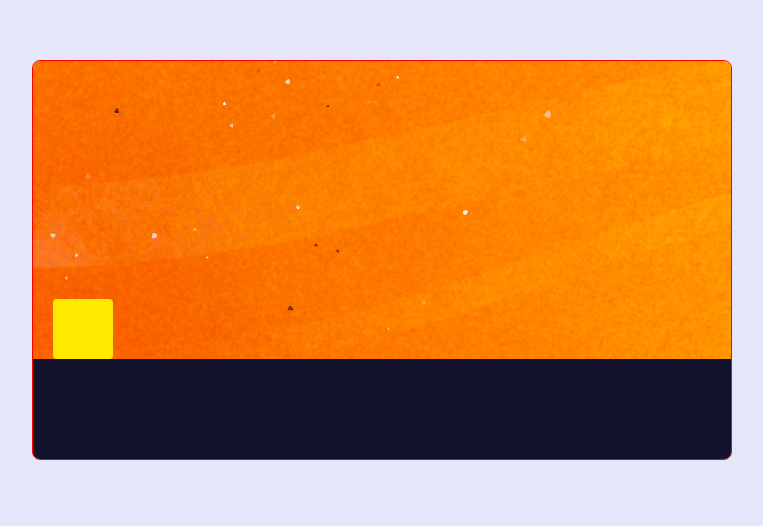
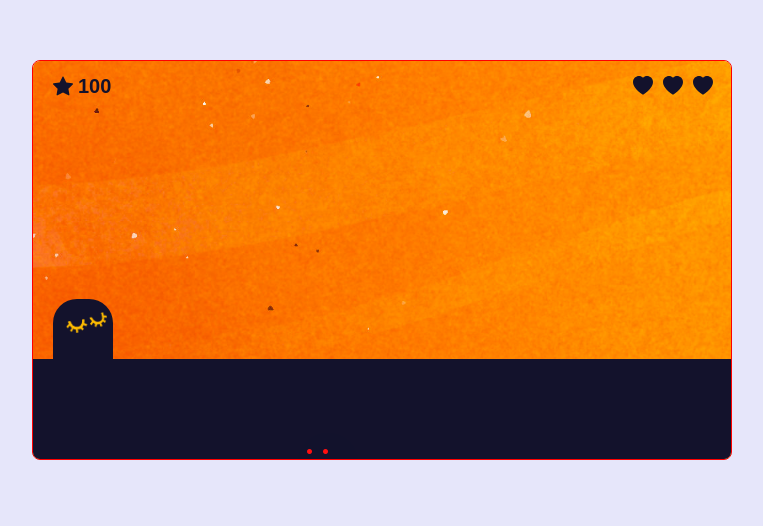
Before and after one commit to laurasinclair/golden-grove-adventure, a website with bundled scripts: page index.html in a window 1280 px wide. Shown: the part 140-666 px from the top of the page, without its empty margins (258-1021 px from the left). Built offline with nearby package versions, Linux system fonts and the light colour scheme.

Commit message:
many new things.

```diff
--- a/index.html
+++ b/index.html
@@ -13,6 +13,17 @@
 					You made it to the end!<br> Yay!
 				</div>
 				<div id="game-screen">
+					<div class="game-stats">
+						<div class="game-score">
+							<img src="./images/star-fill.svg" class="game-score-thing" alt="Score">
+						</div>
+						<div class="game-lives">
+							<img src="./images/heart.svg" class="game-lives-thing" alt="Lives">
+							<img src="./images/heart.svg" class="game-lives-thing" alt="Lives">
+							<img src="./images/heart.svg" class="game-lives-thing" alt="Lives">
+						</div>
+					</div>
+					<div class="game-background"></div>
 				</div>
 			</div>
 		</div>
--- a/src/js/_enemy.js
+++ b/src/js/_enemy.js
@@ -1,15 +1,47 @@
 export default class Enemy {
-	constructor(x, y, width, height, context, start, end) {
-		this.width = width
-		this.height = height
-		this.speedX = 0
-		this.x = x
-		this.y = y
-		this.context = context
-		this.counter = 0
-		this.setVelocity(1.5)
-		this.cameraMov = 0
-		this.start = start
-		this.end = end
-	}
-}
+    constructor(gameScreen) {
+		this.gameScreen = gameScreen;
+		this.left = Math.floor(Math.random() * 300 + 70);
+		this.top = 0;
+		this.width = 60;
+		this.height = 60;
+		this.bg = document.querySelector('.game-background')
+		this.character = document.createElement('div')
+
+		this.character.classList.add('game-enemy')
+
+		this.character.style.position = "absolute";
+		this.character.style.width = `${this.width}px`;
+		this.character.style.height = `${this.height}px`;
+		this.character.style.left = `${this.left}px`;
+		this.character.style.top = `${this.top}px`;
+
+		this.gameScreen.appendChild(this.character);
+    }
+
+    updatePosition() {
+
+      // Update the obstacle's position based on the properties left and top
+      this.character.style.left = `${this.left}px`;
+      this.character.style.top = `${this.top}px`;
+
+	  if (this.bg.offsetLeft < -250) {
+		console.log('this.bg.offsetLeft < -250')
+		this.character.left = `-${this.bg.offsetLeft}px`
+	  }
+
+    }
+
+    move() {
+      // Move the obstacle down by 3px
+      this.top += 3;
+
+		// if (this.player.left > 250) {
+		// 	// when player is at 2/3 of the screen it doesn't actually move anymore, but the background does
+		// 	this.character.style.left = `-${this.positionX}px`
+		// }
+
+      // Update the obstacle's position on the screen
+      this.updatePosition();
+    }
+  }
--- a/src/js/_game.js
+++ b/src/js/_game.js
@@ -1,17 +1,19 @@
 
 import World from './_world.js';
+import Enemy from './_enemy.js';
 import Player from './_player.js';
 
 export default class Game {
     constructor() {
         this.startScreen = null
+        this.gameContainer = document.querySelector('#game-container')
 		this.gameScreen = document.querySelector('#game-screen')
         this.gameEndScreen = document.querySelector('#game-end')
 
         this.height = '100%'
         this.width = '3000px'
-        this.obstacles = []
-        this.score = 0
+        this.enemies = []
+        this.score = 100
         this.lives = 3
 
         this.friction = 0.8
@@ -19,7 +21,7 @@ export default class Game {
 
         this.gameIsOver = false
         this.gameIntervalId = null
-        // this.gameLoopFrequency = Math.round(100000 / 60)
+        // this.gameLoopFrequency = Math.round(10000 / 60)
         this.gameLoopFrequency = Math.round(1000 / 60) // 16 fps
 
         this.ground = new World(this.gameScreen, 100, this.player)
@@ -29,13 +31,22 @@ export default class Game {
     start() {
         console.log('game has started!')
 
-        debugger;
-
-
         this.gameIntervalId = setInterval(() => {
             this.gameLoop()
         }, this.gameLoopFrequency)
 
+        // displaying score next to ⭐️
+        const scoreNumber = document.createElement('p');
+        scoreNumber.innerHTML = this.score;
+        document.querySelector('.game-score').appendChild(scoreNumber);
+
+        // displaying live points + updating them
+        const livesContainer = document.querySelectorAll('.game-lives-thing');
+
+        for (let i = 0; i < this.lives; i++) {
+            livesContainer[i].src = './images/heart-fill.svg'
+            livesContainer[i].classList.add('games-lives-full')
+        }
     }
 
     gameLoop() {
@@ -44,40 +55,53 @@ export default class Game {
         if (this.gameIsOver) {
             clearInterval(this.gameIntervalId)
         }
+
+		// Create a new enemy based on a random probability
+		// when there is no other enemies on the screen
+		if (Math.random() > 0.98 && this.enemies.length < 1) {
+			this.enemies.push(new Enemy(this.gameScreen, this.player))
+		}
     }
 
     update() {
         this.player.move()
 
-        /*
-        // Check for collision and if an obstacle is still on the screen
-        for (let i = 0; i < this.obstacles.length; i++) {
-            const obstacle = this.obstacles[i]
-            obstacle.move()
+        // Check for collision and if an enemy is still on the screen
+        for (let i = 0; i < this.enemies.length; i++) {
+            const enemy = this.enemies[i]
+            enemy.move()
 
-            // If the player's car collides with an obstacle
-            if (this.player.didCollide(obstacle)) {
-                // Remove the obstacle element from the DOM
-                obstacle.element.remove()
-                // Remove obstacle object from the array
-                this.obstacles.splice(i, 1)
+            if(enemy.top > this.gameScreen.offsetHeight) {
+                this.enemies.splice(0, 1)
+            }
+
+            // If the player's car collides with an enemy
+            if (this.player.didCollide(enemy)) {
+                const livesContainer = document.querySelectorAll('.game-lives-thing');
+
+                for (let i = 0; i < this.lives; i++) {
+                    livesContainer[livesContainer.length - 1].src = './images/heart.svg'
+                }
+                // Remove the enemy element from the DOM
+                enemy.character.remove()
+                // Remove enemy object from the array
+                this.enemies.splice(i, 1)
                 // Reduce player's lives by 1
                 this.lives--
-                // Update the counter variable to account for the removed obstacle
+                // Update the counter variable to account for the removed enemy
                 i--
-            } // If the obstacle is off the screen (at the bottom)
-            else if (obstacle.top > this.height) {
+            } // If the enemy is off the screen (at the bottom)
+            else if (enemy.top > this.height) {
                 // Increase the score by 1
                 this.score++
-                // Remove the obstacle from the DOM
-                obstacle.element.remove()
-                // Remove obstacle object from the array
-                this.obstacles.splice(i, 1)
-                // Update the counter variable to account for the removed obstacle
+                // Remove the enemy from the DOM
+                enemy.character.remove()
+                // Remove enemy object from the array
+                this.enemies.splice(i, 1)
+                // Update the counter variable to account for the removed enemy
                 i--
             }
         }
-        */
 
 
         // If the lives are 0, end the game
@@ -89,18 +113,16 @@ export default class Game {
             this.endGame()
         }
 
-        /*
-        // Create a new obstacle based on a random probability
-        // when there is no other obstacles on the screen
-        if (Math.random() > 0.98 && this.obstacles.length < 1) {
-            this.obstacles.push(new Obstacle(this.gameScreen))
+        // Create a new enemy based on a random probability
+        // when there is no other enemies on the screen
+        if (Math.random() > 0.98 && this.enemies.length < 1) {
+            this.enemies.push(new Enemy(this.gameScreen))
         }
-        */
     }
 
     endGame() {
         this.player.character.remove()
-        // this.obstacles.forEach((obstacle) => obstacle.element.remove())
+        // this.enemies.forEach((enemy) => enemy.character.remove())
 
         this.gameIsOver = true
 
--- a/src/js/_player.js
+++ b/src/js/_player.js
@@ -17,94 +17,88 @@ export default class Player {
 		this.velY += gravity
 
 		this.directionX = 0
-		// this.directionY = 0
+		this.directionY = 0
 
 		this.character = document.createElement('div')
 
-		this.character.classList.add('game-character')
+		this.character.classList.add('game-player')
 		this.character.style.width = `${width}px`
 		this.character.style.height = `${height}px`
 
-		this.gameScreen.style.backgroundPositionX = -250
+		this.gameScreen.style.backgroundPositionX = 0
 
 		this.character.style.left = `${this.positionX}px`
 		this.character.style.bottom = `${bottom}px`
 
+		this.bg = document.querySelector('.game-background')
+		this.bg.style.left = `-${this.positionX}px`
+
 		this.gameScreen.appendChild(this.character)
 	}
 
-	test() {
-		console.log('player exists!!!!!!')
+	moveLeft() {
+		this.velX = -3;
+	}
+
+	moveRight() {
+		this.velX = 3;
+	}
+
+	stopMoving() {
+		this.velX = 0;
 	}
 
 	move() {
 		this.positionX += this.velX
-
-		if (this.positionX < 21) {
-			this.left = 20
-			if (this.velX < 0) {
-				this.velX = 0
-			}
-		}
-
-		if (this.velX > 2) {
-			this.velX = 3
-		}
-
-		if (this.positionX > 250) {
-			console.log("hey you're at this.positionX > 250")
-			this.character.style.left = '350px'
-		}
-
-		// this.left += this.directionX
-		// this.top += this.directionY
-
-		// if (this.left < 10) {
-		// 	this.left = 10
-		// }
-
-		// console.log(`left: ${this.left}px`)
-
-		// if (this.left > this.gameScreen.offsetWidth - this.width - 10) {
-		// 	this.left = this.gameScreen.offsetWidth - this.width - 10
-		// }
-
-		// if (this.top > this.gameScreen.offsetHeight - this.height - 10) {
-		// 	this.top = this.gameScreen.offsetHeight - this.height - 10
-		// }
-
 		this.updatePosition()
 	}
 
 	updatePosition() {
-		this.left = this.positionX
+		this.left = this.positionX // position on the game screen (width: 600px) ≠ position in the world (width: 3000px)
 
-		if (this.positionX > 250) {
-			this.character.style.left = '250px'
+		if (this.left < 20) {
+			// making sure player doesn't go beyond the left limit of the game
+			this.positionX = 20
+		}
 
-			this.gameScreen.style.backgroundPositionX = `-${this.left}px`
-		} else {
+		if (this.positionX <= 250) {
+			// at the start of the level, player moves freely from its original position
 			this.character.style.left = `${this.positionX}px`
 		}
 
+		if (this.positionX > 250) {
+			// when player is at 2/3 of the screen it doesn't actually move anymore, but the background does
+			this.left = 250
+			this.bg.style.left = `-${this.positionX - 250}px`
+		}
+
 		if (this.positionX > 1000) {
+			// when player reaches the end of the level, it can move freely from 2/3 of the screen to the very end
 			this.character.style.left = `${this.positionX - 750}px`
 		}
 
-
 		if (this.positionX > 1360) {
+			// when player reaches the very end of the level, it can't go past the screen edge
 			this.positionX = 1361
 		}
-
-		//
 
 		if (this.positionX > 1360 && this.left > 679) {
 			this.left = 620
 			this.character.style.left = `${this.left}px`
 			this.endGame = true
 		}
-		//
+	}
 
-		console.log(`this.velX = ${this.velX}, left = ${this.left}px, positionX = ${this.positionX}px`)
+	didCollide(enemy) {
+		// creates a box around the player, one around the enemy, and do something if they crash into each other
+		const playerRect = this.character.getBoundingClientRect()
+		const enemyRect = enemy.character.getBoundingClientRect()
+
+		if (playerRect.left < enemyRect.right && playerRect.right > enemyRect.left && playerRect.top < enemyRect.bottom && playerRect.bottom > enemyRect.top) {
+			console.log('Crash!')
+			return true
+		} else {
+			return false
+		}
 	}
 }
--- a/src/scss/_custom.sass
+++ b/src/scss/_custom.sass
@@ -55,10 +55,40 @@ h5
         transition: all 0.3s ease-in-out
         width: 3000px
         height: 400px
-        background-image: url(../images/bg2.jpg)
-        background-size: contain
-        background-position-x: -250px
-        background-position-y: center
+        .game-background
+            position: absolute
+            z-index: 0
+            top: 0
+            left: 0
+            width: 3000px
+            height: 400px
+            background-image: url(../images/bg2.jpg)
+            background-size: contain
+            background-position-x: -250px
+            background-position-y: center
+        .game-stats
+            z-index: 8
+            display: flex
+            justify-content: space-between
+            width: 700px
+            position: absolute
+            .game-score,
+            .game-lives
+                margin: 15px
+                display: flex
+                align-items: center
+                img
+                    width: 20px
+                    height: 20px
+                    margin: 0 5px
+                    display: inline-block
+                p
+                    margin: 0
+                    font-weight: 900
+                    font-size: 20px
+                    line-height: 1
+                    color: #13122C
+
 
     .game-ground
         position: absolute
@@ -69,9 +99,24 @@ h5
         background-color: #13122C
         display: block
 
-    .game-character
+    .game-player
         position: absolute
-        background-color: #ffea00
+        background-color: #13122C
         display: inline-block
         z-index: 10
-        border-radius: 4px
+        border-radius: 24px 24px 0 0
+        background-image: url(../images/eyes.png)
+        background-size: 41px
+        background-repeat: no-repeat
+        background-position: 13px 13px
+
+    .game-enemy
+        position: absolute
+        background-color: #13122C
+        display: inline-block
+        z-index: 10
+        border-radius: 50%
+        background-image: url(../images/enemy.jpg)
+        background-size: cover
+        background-repeat: no-repeat
+        background-position: top left
```
Also changed, not shown: src/js/index.js (+26 -41 lines), css/main.min.css, images/enemy-eyes.png (added), images/enemy.jpg (added), images/eyes.png (added), images/heart-fill.svg (added), images/heart.svg (added), images/star-fill.svg (added), 1 other file.
